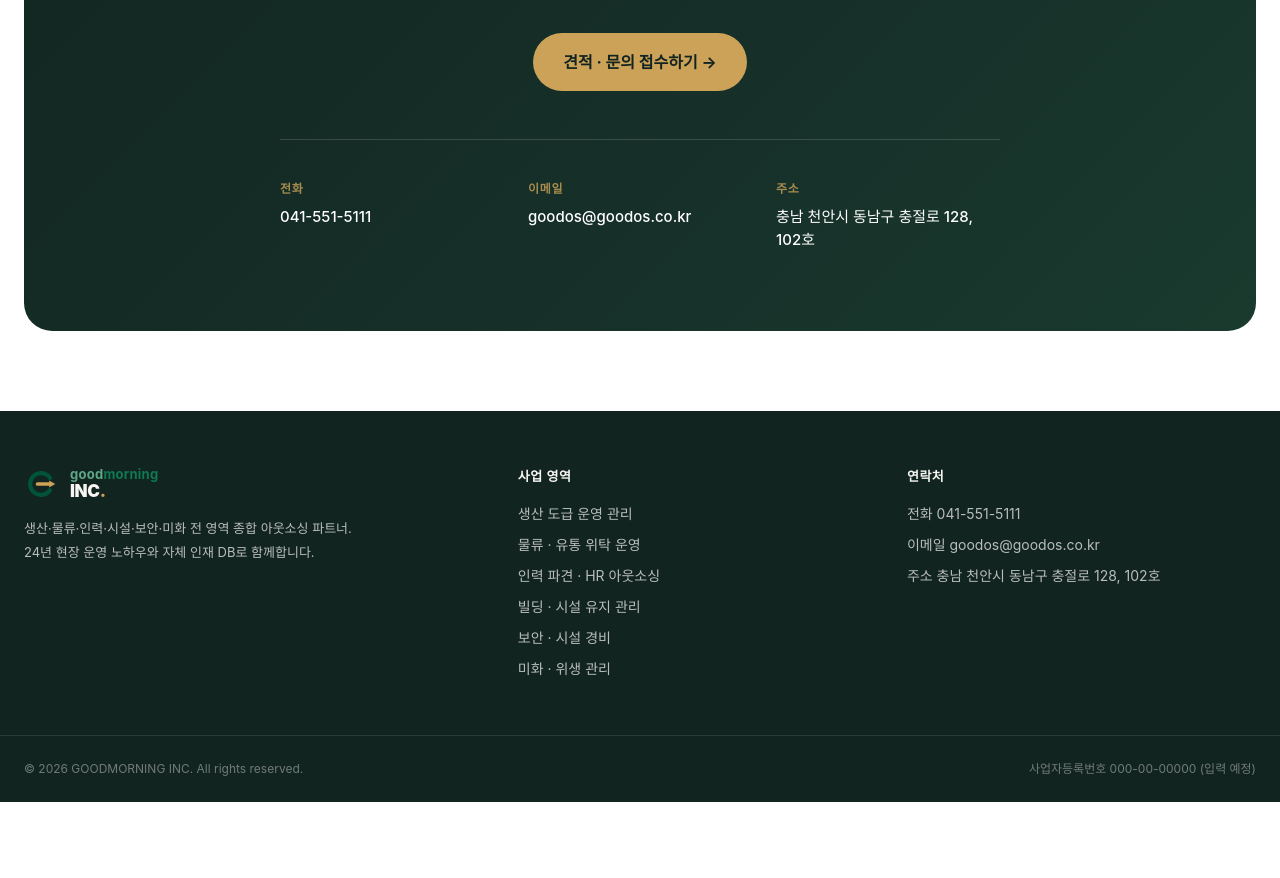
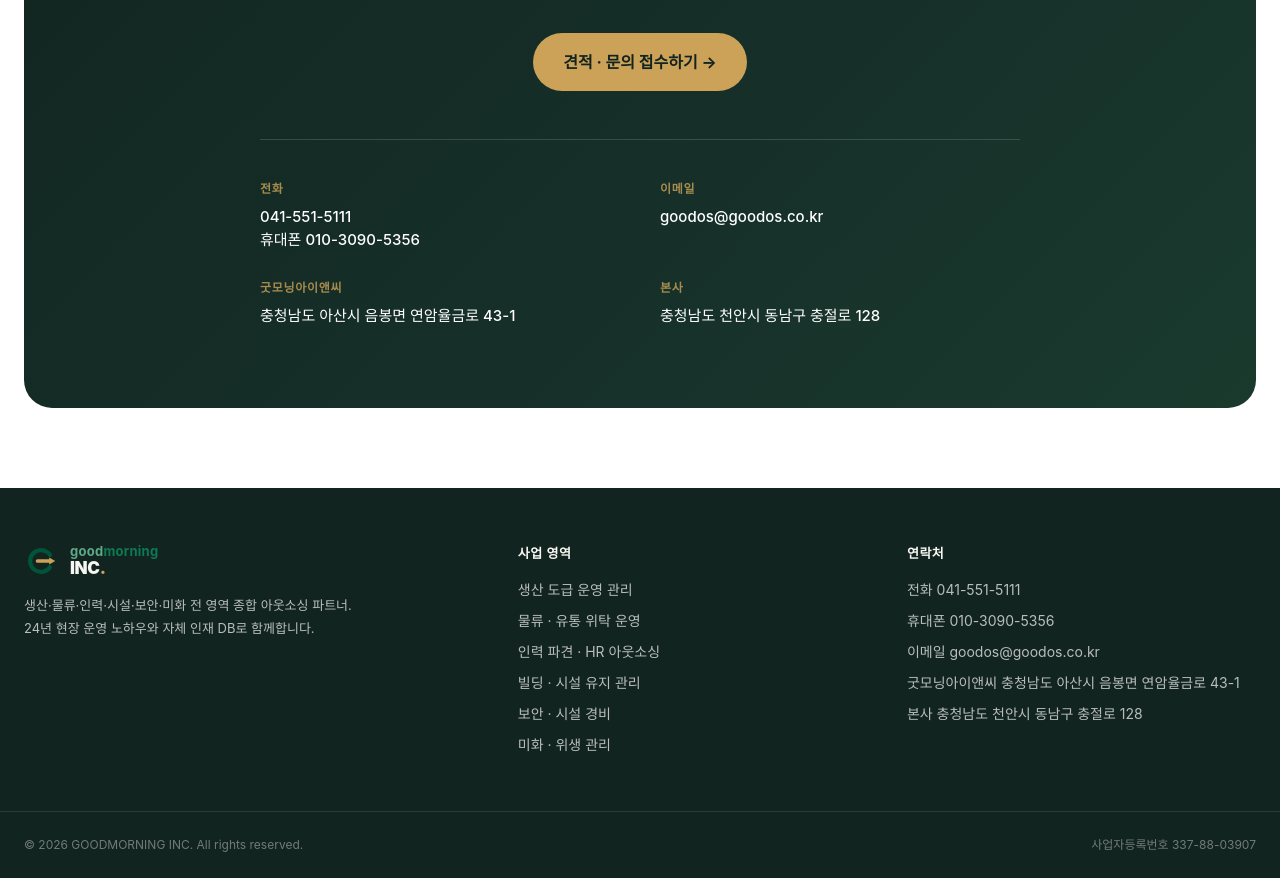
Before and after one commit to jobs-gif/goodinc, a Next.js app: page / in a window 1280 px wide. Shown: the part 3820-4698 px from the top of the page. Before the commit the page ends 4622 px from the top, so only its background shows below. Built offline with nearby package versions, Linux system fonts and the light colour scheme; a web font is replaced by a local one.

Commit message:
Update contact info, addresses and business registration number
Co-Authored-By: Claude Sonnet 5.5 <noreply@anthropic.com>

```diff
--- a/src/components/ContactCta.tsx
+++ b/src/components/ContactCta.tsx
@@ -26,13 +26,13 @@ export default function ContactCta() {
           </InquiryButton>
         </div>
 
-        <div className="grid sm:grid-cols-3 gap-6 max-w-[720px] mx-auto text-left border-t border-white/15 pt-10">
+        <div className="grid sm:grid-cols-2 gap-x-10 gap-y-7 max-w-[760px] mx-auto text-left border-t border-white/15 pt-10">
           <div>
             <div className="text-gold/80 text-[12px] font-semibold tracking-[.06em] mb-2">
               전화
             </div>
             <div className="text-white text-[15px] font-medium">
-              041-551-5111
+              041-551-5111<br />휴대폰 010-3090-5356
             </div>
           </div>
           <div>
@@ -45,10 +45,18 @@ export default function ContactCta() {
           </div>
           <div>
             <div className="text-gold/80 text-[12px] font-semibold tracking-[.06em] mb-2">
-              주소
+              굿모닝아이앤씨
             </div>
             <div className="text-white text-[15px] font-medium">
-              충남 천안시 동남구 충절로 128, 102호
+              충청남도 아산시 음봉면 연암율금로 43-1
+            </div>
+          </div>
+          <div>
+            <div className="text-gold/80 text-[12px] font-semibold tracking-[.06em] mb-2">
+              본사
+            </div>
+            <div className="text-white text-[15px] font-medium">
+              충청남도 천안시 동남구 충절로 128
             </div>
           </div>
         </div>
--- a/src/components/Footer.tsx
+++ b/src/components/Footer.tsx
@@ -49,8 +49,10 @@ export default function Footer() {
           </div>
           <ul className="flex flex-col gap-2.5 text-[14px]">
             <li>전화 041-551-5111</li>
+            <li>휴대폰 010-3090-5356</li>
             <li>이메일 goodos@goodos.co.kr</li>
-            <li>주소 충남 천안시 동남구 충절로 128, 102호</li>
+            <li>굿모닝아이앤씨 충청남도 아산시 음봉면 연암율금로 43-1</li>
+            <li>본사 충청남도 천안시 동남구 충절로 128</li>
           </ul>
         </div>
       </div>
@@ -58,7 +60,7 @@ export default function Footer() {
       <div className="border-t border-white/10">
         <div className="mx-auto max-w-[1280px] px-6 py-6 text-[12px] text-white/40 flex flex-col sm:flex-row gap-2 sm:justify-between">
           <span>© 2026 GOODMORNING INC. All rights reserved.</span>
-          <span>사업자등록번호 000-00-00000 (입력 예정)</span>
+          <span>사업자등록번호 337-88-03907</span>
         </div>
       </div>
     </footer>
--- a/src/components/InquiryProvider.tsx
+++ b/src/components/InquiryProvider.tsx
@@ -141,7 +141,7 @@ function InquiryModal({
             <p className="m-0 mt-3 text-[14px] leading-[1.7] text-muted">
               빠르게 확인하여 연락드리겠습니다.
               <br />
-              급하신 경우 041-551-5111 로 전화 주세요.
+              급하신 경우 041-551-5111 또는 010-3090-5356 으로 전화 주세요.
             </p>
             <button
               type="button"
@@ -241,7 +241,7 @@ function InquiryModal({
             </label>
             {status === "error" && (
               <p className="m-0 rounded-xl bg-[#fdecea] px-4 py-3 text-[13px] text-[#a93226]">
-                {error} 급하신 경우 041-551-5111 또는 goodos@goodos.co.kr 로
+                {error} 급하신 경우 041-551-5111, 010-3090-5356 또는 goodos@goodos.co.kr 로
                 연락 주세요.
               </p>
             )}
```
